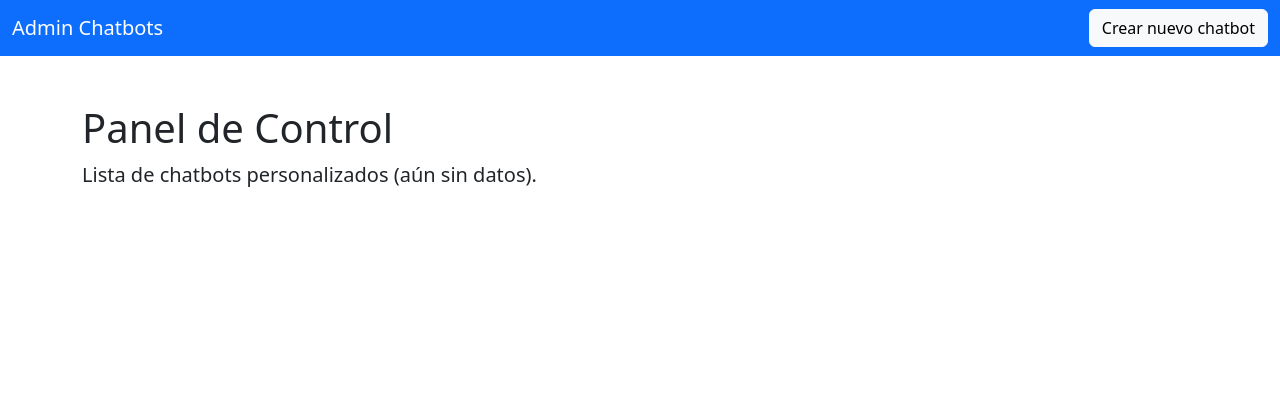
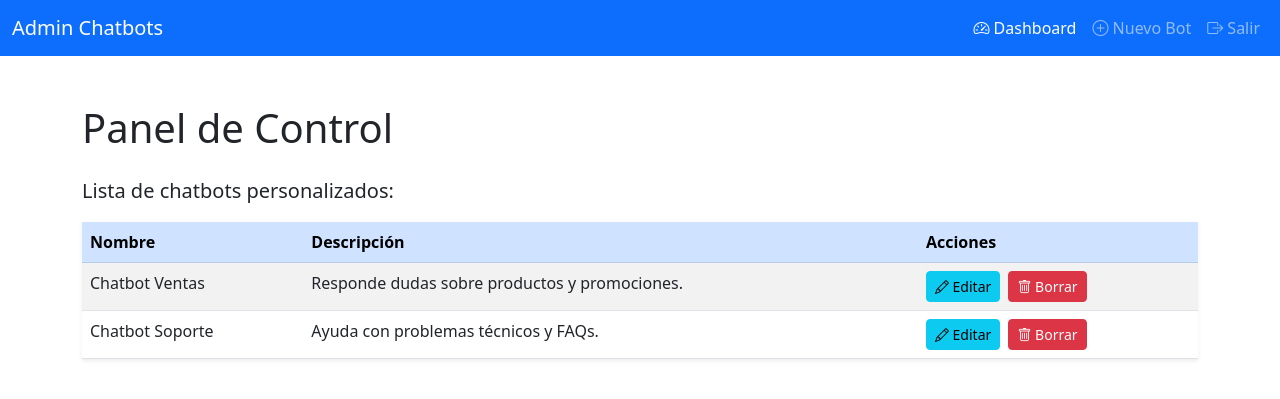
Before and after one commit to elisarrtech/proyectoflask, a Flask app: page /dashboard in a window 1280 px wide. Shown: the top 399 px of the page. Run offline with Flask 3, Linux system fonts and the light colour scheme.

Commit message:
Update dashboard.html

```diff
--- a/templates/dashboard.html
+++ b/templates/dashboard.html
@@ -4,23 +4,94 @@
   <meta charset="UTF-8" />
   <meta name="viewport" content="width=device-width, initial-scale=1" />
   <title>Dashboard - Admin Chatbots</title>
-  <link href="https://cdn.jsdelivr.net/npm/bootstrap@5.3.0/dist/css/bootstrap.min.css" rel="stylesheet" />
+  <link
+    href="https://cdn.jsdelivr.net/npm/bootstrap@5.3.0/dist/css/bootstrap.min.css"
+    rel="stylesheet"
+  />
+  <link
+    href="https://cdn.jsdelivr.net/npm/bootstrap-icons@1.10.5/font/bootstrap-icons.css"
+    rel="stylesheet"
+  />
 </head>
 <body>
 
   <nav class="navbar navbar-expand-lg navbar-dark bg-primary">
     <div class="container-fluid">
       <a class="navbar-brand" href="#">Admin Chatbots</a>
-      <div>
-        <a href="/nuevo" class="btn btn-light">Crear nuevo chatbot</a>
+      <button
+        class="navbar-toggler"
+        type="button"
+        data-bs-toggle="collapse"
+        data-bs-target="#navbarNav"
+        aria-controls="navbarNav"
+        aria-expanded="false"
+        aria-label="Toggle navigation"
+      >
+        <span class="navbar-toggler-icon"></span>
+      </button>
+      <div class="collapse navbar-collapse" id="navbarNav">
+        <ul class="navbar-nav ms-auto">
+          <li class="nav-item">
+            <a class="nav-link active" href="/dashboard">
+              <i class="bi bi-speedometer2"></i> Dashboard
+            </a>
+          </li>
+          <li class="nav-item">
+            <a class="nav-link" href="/nuevo">
+              <i class="bi bi-plus-circle"></i> Nuevo Bot
+            </a>
+          </li>
+          <li class="nav-item">
+            <a class="nav-link" href="#">
+              <i class="bi bi-box-arrow-right"></i> Salir
+            </a>
+          </li>
+        </ul>
       </div>
     </div>
   </nav>
 
   <main class="container my-5">
-    <h1>Panel de Control</h1>
-    <p class="lead">Lista de chatbots personalizados (aún sin datos).</p>
+    <h1 class="mb-4">Panel de Control</h1>
+    <p class="lead">Lista de chatbots personalizados:</p>
+
+    <table class="table table-striped table-hover shadow-sm">
+      <thead class="table-primary">
+        <tr>
+          <th>Nombre</th>
+          <th>Descripción</th>
+          <th>Acciones</th>
+        </tr>
+      </thead>
+      <tbody>
+        <tr>
+          <td>Chatbot Ventas</td>
+          <td>Responde dudas sobre productos y promociones.</td>
+          <td>
+            <a href="#" class="btn btn-sm btn-info me-1">
+              <i class="bi bi-pencil"></i> Editar
+            </a>
+            <a href="#" class="btn btn-sm btn-danger">
+              <i class="bi bi-trash"></i> Borrar
+            </a>
+          </td>
+        </tr>
+        <tr>
+          <td>Chatbot Soporte</td>
+          <td>Ayuda con problemas técnicos y FAQs.</td>
+          <td>
+            <a href="#" class="btn btn-sm btn-info me-1">
+              <i class="bi bi-pencil"></i> Editar
+            </a>
+            <a href="#" class="btn btn-sm btn-danger">
+              <i class="bi bi-trash"></i> Borrar
+            </a>
+          </td>
+        </tr>
+      </tbody>
+    </table>
   </main>
 
+  <script src="https://cdn.jsdelivr.net/npm/bootstrap@5.3.0/dist/js/bootstrap.bundle.min.js"></script>
 </body>
 </html>
```
